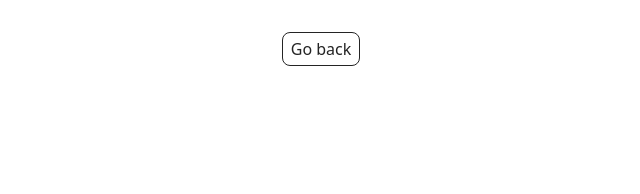
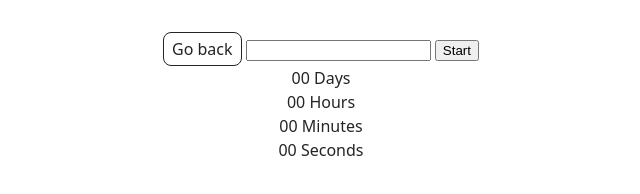
Before and after one commit to tetiana-tkachuk/goit-js-hw-10, a website built with Vite: page src/1-timer.html in a window 1280 px wide. Shown: the whole page, without its empty margins (319-959 px from the left). Built offline with nearby package versions, Linux system fonts and the light colour scheme.

Commit message:
Add timer markup

```diff
--- a/src/1-timer.html
+++ b/src/1-timer.html
@@ -11,7 +11,29 @@
     <main>
       <div class="container">
         <a class="back-link" href="./index.html">Go back</a>
+        <input type="text" id="datetime-picker" />
+        <button type="button" data-start>Start</button>
+
+        <div class="timer">
+          <div class="field">
+            <span class="value" data-days>00</span>
+            <span class="label">Days</span>
+          </div>
+          <div class="field">
+            <span class="value" data-hours>00</span>
+            <span class="label">Hours</span>
+          </div>
+          <div class="field">
+            <span class="value" data-minutes>00</span>
+            <span class="label">Minutes</span>
+          </div>
+          <div class="field">
+            <span class="value" data-seconds>00</span>
+            <span class="label">Seconds</span>
+          </div>
+        </div>
       </div>
     </main>
+    <script type="module" src="./js/1-timer.js"></script>
   </body>
 </html>
```
